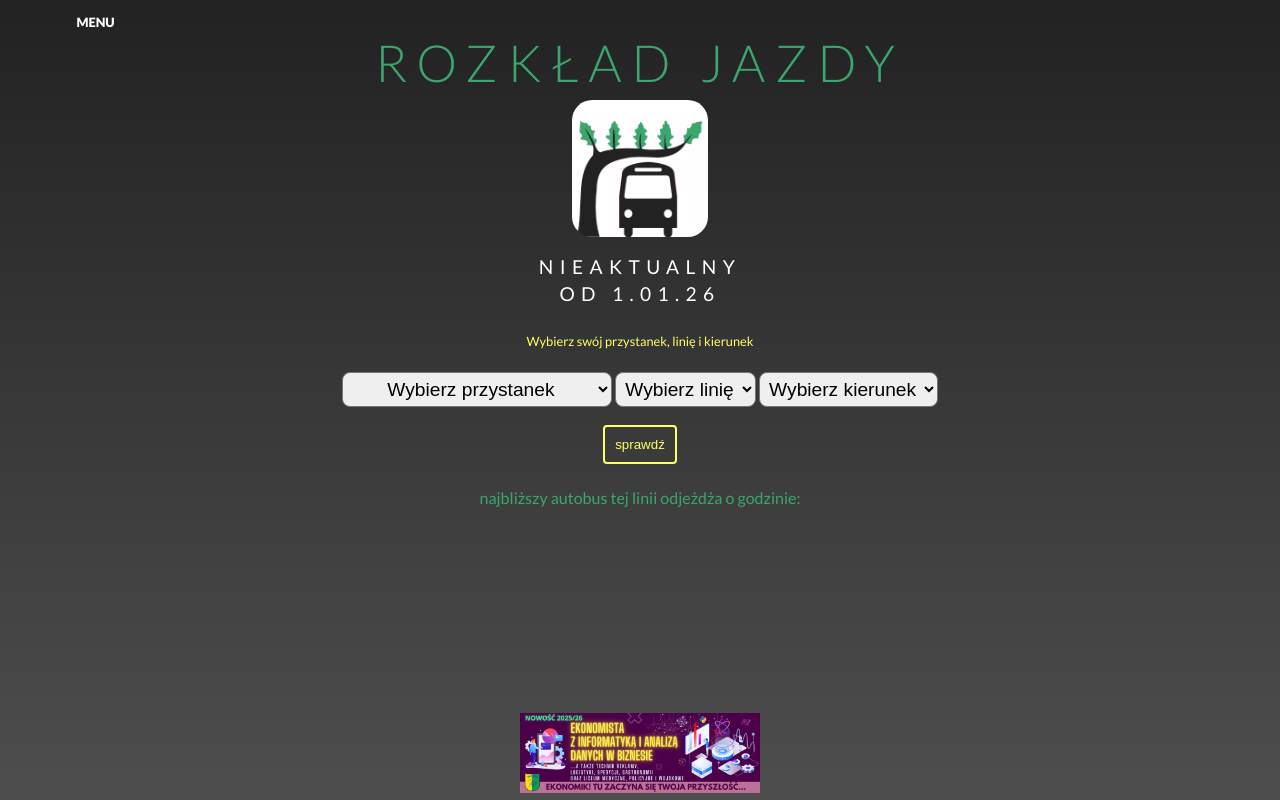
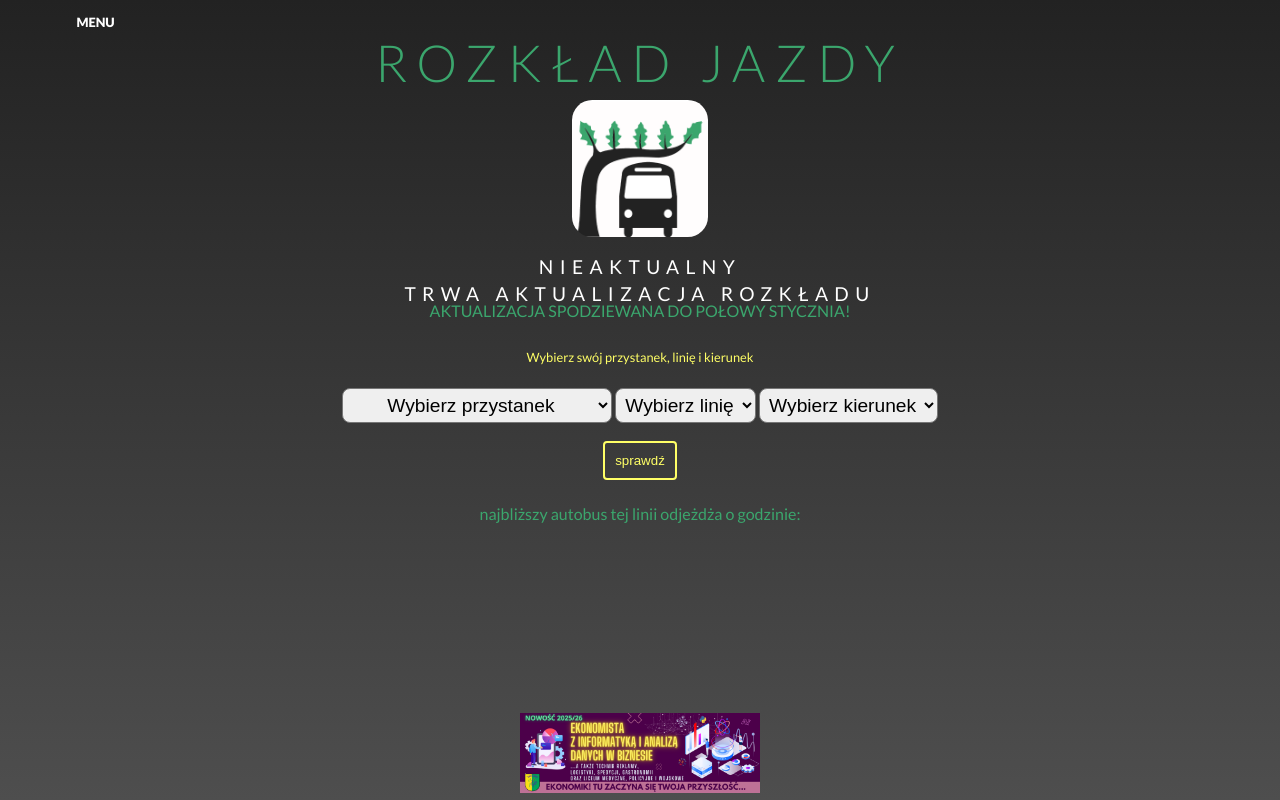
Before and after one commit to arturrymsza/km_koscierzyna, a website: page index.html in a window 1280 px wide. Drawn offline with Linux system fonts and the light colour scheme; files whose address does not match are found by name.

Commit message:
Update header with current schedule status

```diff
--- a/index.html
+++ b/index.html
@@ -40,7 +40,8 @@
 			<h1>rozkład jazdy</h1>
 			<img src="img/logo.png" alt="logo autobus pod lipą">
 			<h2>NIEAKTUALNY</h2>
-			<h2>OD 1.01.26</h2>
+			<h2>TRWA AKTUALIZACJA ROZKŁADU</h2>
+			<H3 COLOR="RED">AKTUALIZACJA SPODZIEWANA DO POŁOWY STYCZNIA!</H3>
 		</header>
 		<main class="container">
 			<section class="check">
```
